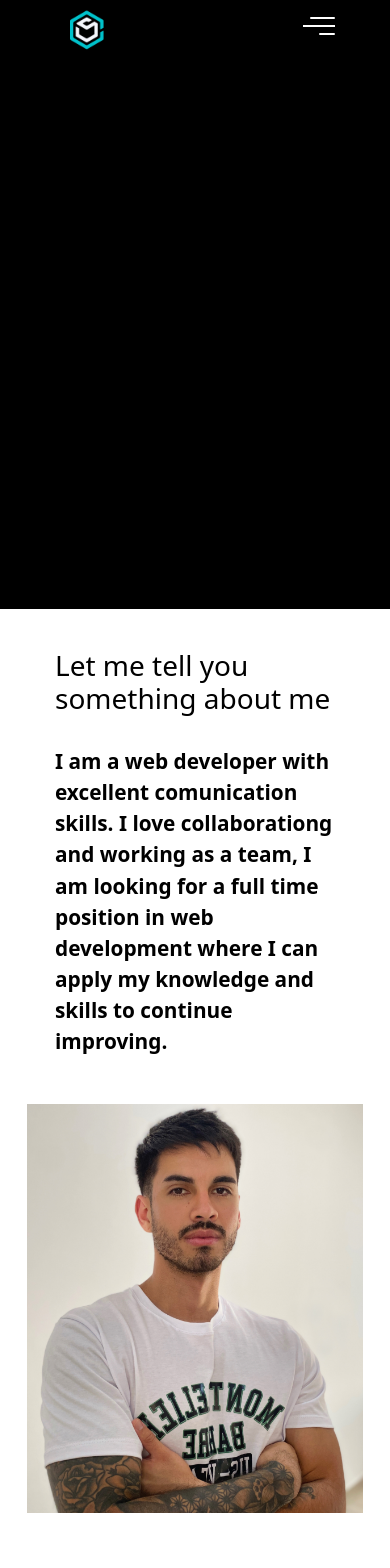
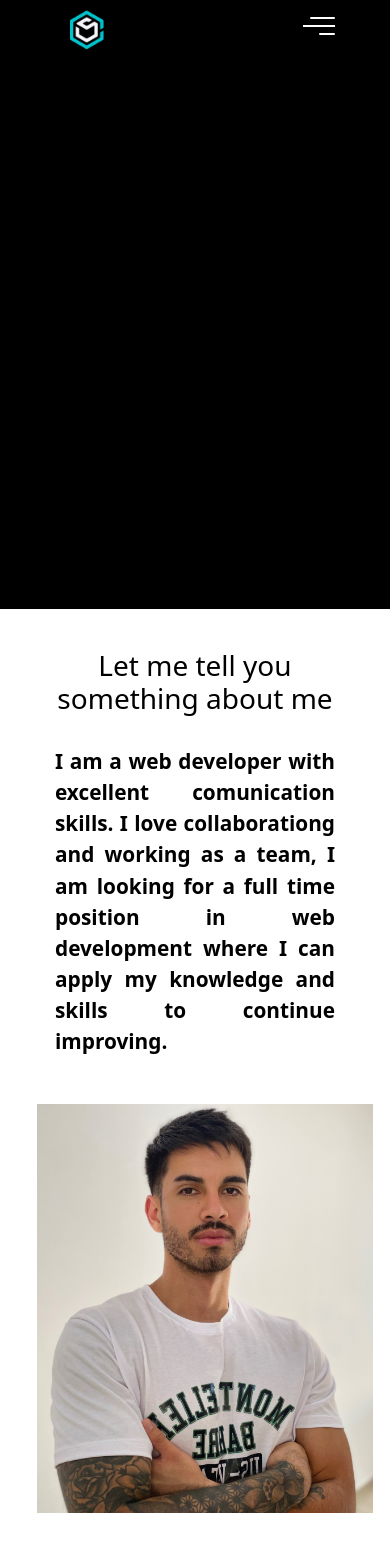
Before and after one commit to PinoTorresLuis/Portfolio, a React (Vite) app: page / in a window 390 px wide. Shown: the top 1568 px of the page. Built offline with nearby package versions, Linux system fonts and the light colour scheme.

Commit message:
se estuvo trabajando en el responsive de about

```diff
--- a/src/Componentes/About/about.scss
+++ b/src/Componentes/About/about.scss
@@ -41,7 +41,6 @@
         justify-content: start;
         margin-top: 3.125rem;
 
-
         .img_about {
             width: 100%;
             height: 100%;
@@ -82,7 +81,20 @@
     }
 }
 
-@media (max-width: 975px) {
+@media (max-width:976px) {
+    .about_container{
+        justify-content: space-evenly;
+        .about_img {
+        grid-column: 2/-1;
+        width: 70%;
+        margin-left: 1.25rem;
+        align-items: end;
+        justify-content: end;
+      }
+    }
+}
+
+@media (max-width: 575px) {
     .about_container {
         display: flex;
         width: 100%;
@@ -101,6 +113,10 @@
                 margin-top: 1.25rem;
                 margin-bottom: 1.875rem;
                 font-size: 1.75rem;
+                text-align: center;
+            }
+            .subtitle_about {
+                text-align: justify;
             }
 
         }
@@ -111,7 +127,12 @@
             margin-bottom: 1.875rem;
             align-items: center;
             justify-content: center;
-            text-align: center;
+
+
+            .img_about {
+                width: 90%;
+                height: 90%;
+            }
 
         }
     }
--- a/src/scss/layout/__grid.scss
+++ b/src/scss/layout/__grid.scss
@@ -22,7 +22,8 @@ grid-container > * {
 
 @media (max-width:976px){
     .grid-container {
-    grid-template-columns: repeat(2,1fr);
+    grid-template-columns:minmax(250px,auto);
+    grid-template-rows: minmax(250px,1fr);
     grid-template:
     "navbar  navbar"
     "portada portada"
```
Also changed, not shown: src/media/imgtest 1.png (deleted).
